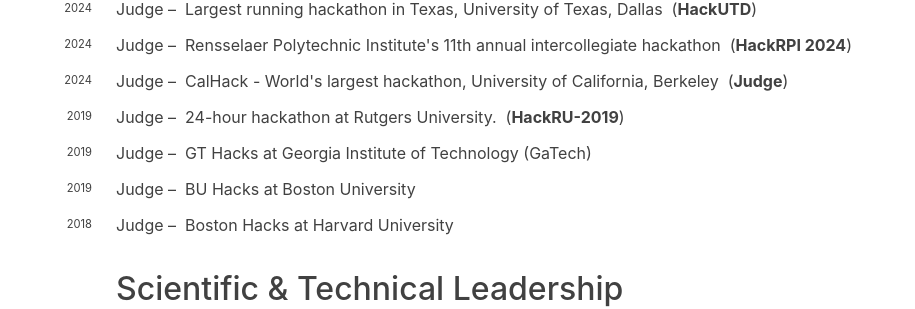
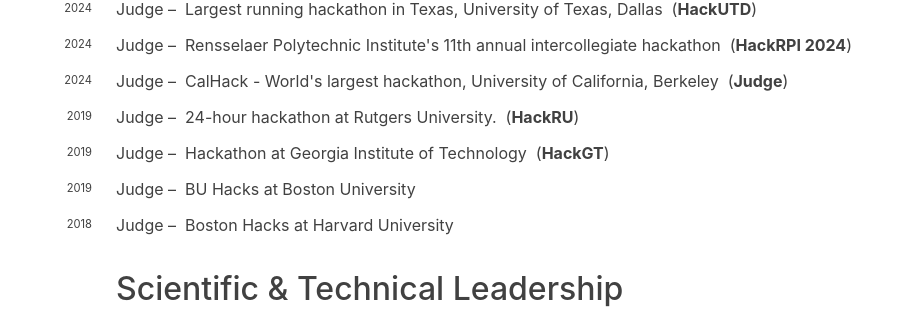
Before and after one commit to hariharanragothaman/hariharanragothaman.github.io, a Jekyll site: the page built from cv.md, in a window 1280 px wide and 900 px high, scrolled down 6445 px. Shown: the part 153-462 px from the top of the window, without its empty margins (216-1131 px from the left). Built offline with Jekyll 4.4.1, drawn with Linux system fonts in a browser that asks for light colours; nearby versions of some CDN libraries; some web fonts are replaced.

Commit message:
Polishes and Updates

```diff
--- a/_data/reviewer.yaml
+++ b/_data/reviewer.yaml
@@ -11,7 +11,7 @@
       url: https://2025.ijcai.org/
 
 - venue: International Joint Conference on Neural Networks, Rome
-  venue-shorthand: IJCNN
+  venue-shorthand: IJCNN-2025
   years:
     - year: 2025
       url: https://2025.ijcnn.org/
--- a/_data/synergy.yaml
+++ b/_data/synergy.yaml
@@ -69,14 +69,14 @@
       url: https://hackberkeley.org/
 
 - venue: 24-hour hackathon at Rutgers University.
-  venue-shorthand: HackRU-2019
+  venue-shorthand: HackRU
   position: Judge
   years:
     - year: 2019
       url: https://www.hackru.org/
 
-- venue: GT Hacks at Georgia Institute of Technology (GaTech)
-  venue-shorthand:
+- venue: Hackathon at Georgia Institute of Technology
+  venue-shorthand: HackGT
   position: Judge
   years:
     - year: 2019
```
